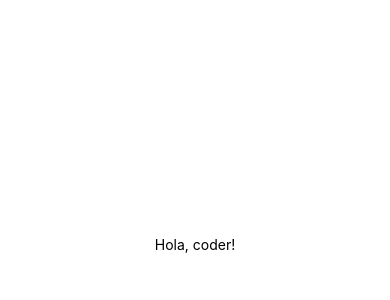
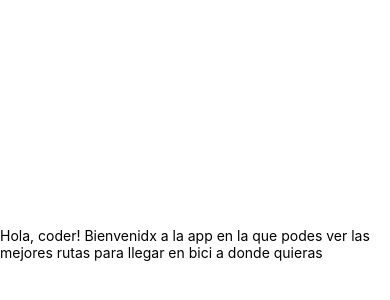
Before and after one commit to valekachi/comoirbici, a React Native app: screen / in a window 390 px wide. Shown: the part 178-478 px from the top of the page. Built offline with nearby package versions, Linux system fonts and the light colour scheme.

Commit message:
Agregando texto adicional

```diff
--- a/App.js
+++ b/App.js
@@ -4,7 +4,8 @@ import { StyleSheet, Text, View } from 'react-native';
 export default function App() {
   return (
     <View style={styles.container}>
-      <Text>Hola, coder!</Text>
+      <Text>Hola, coder!
+         Bienvenidx a la app en la que podes ver las mejores rutas para llegar en bici a donde quieras</Text>
       <StatusBar style="auto" />
     </View>
   );
```
